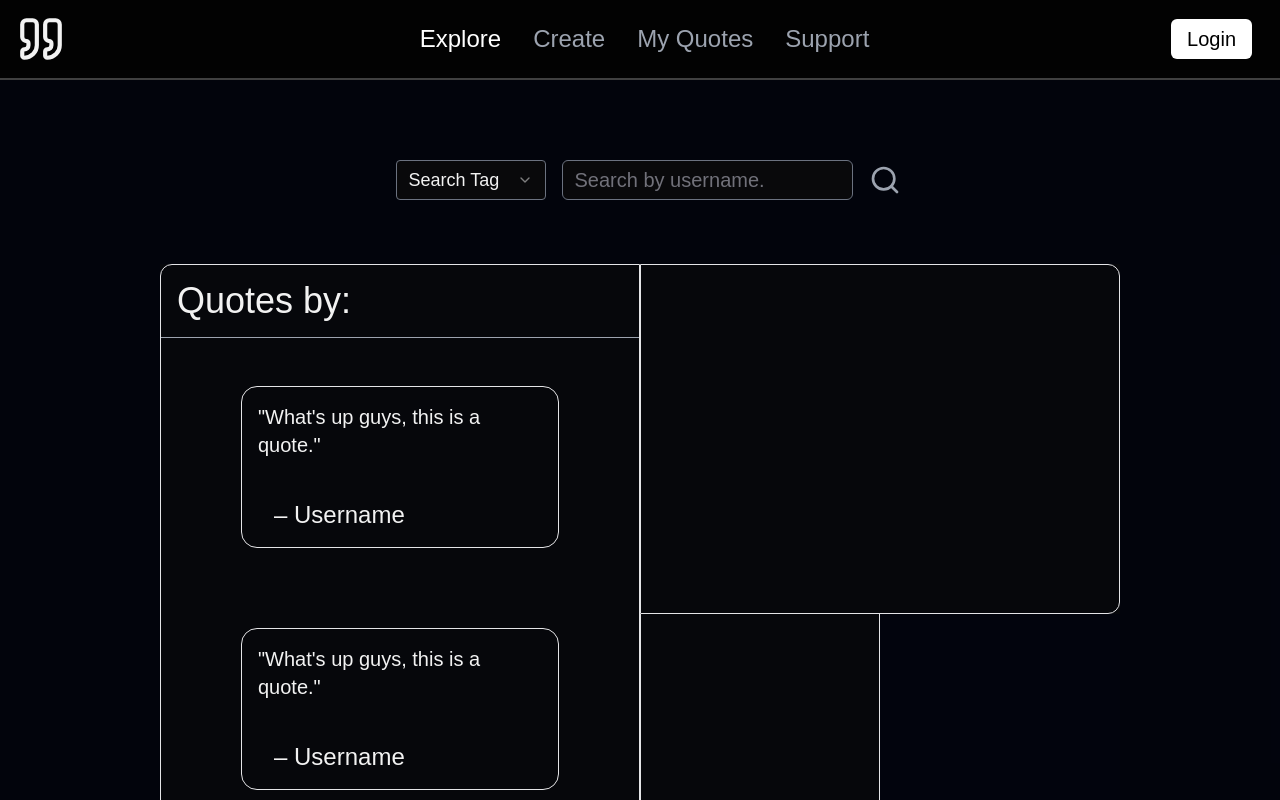
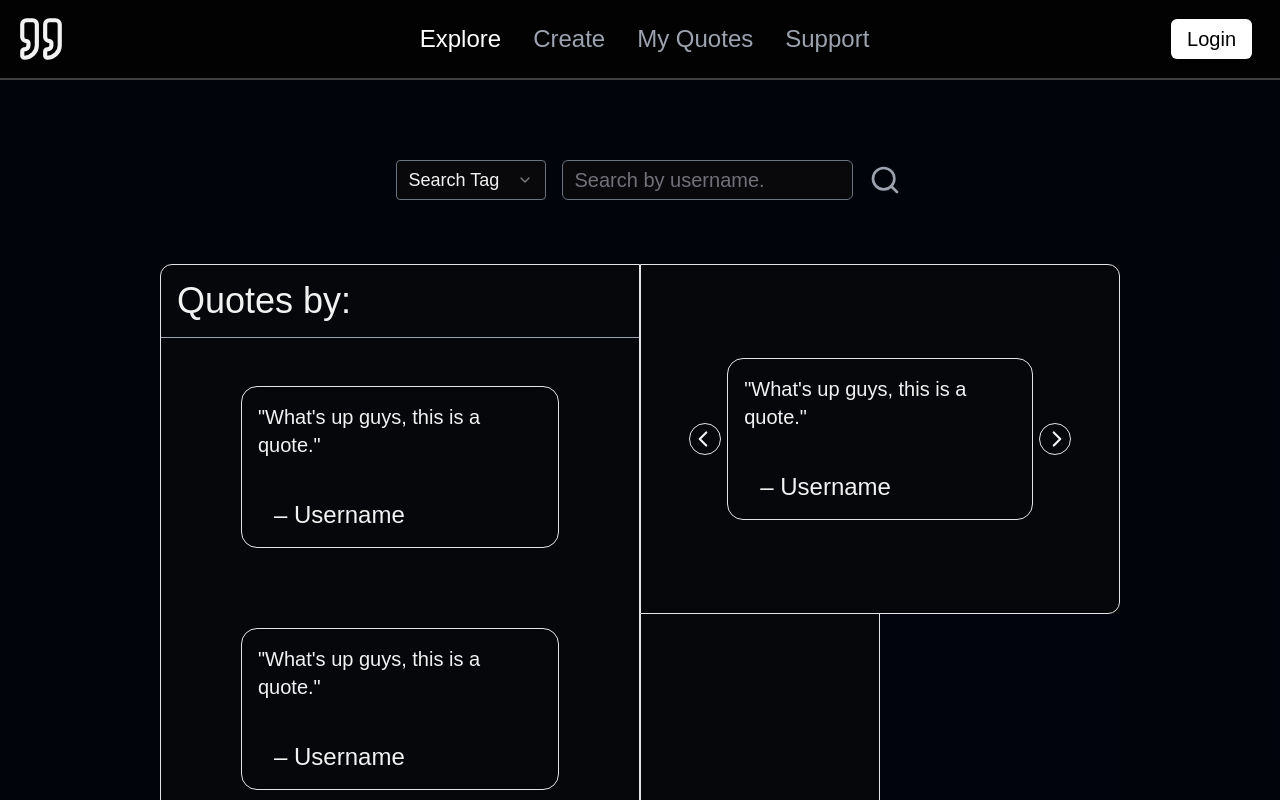
Before and after one commit to ZVKubajak/Quoteful, a React (Vite) app in the folder client/: page /explore in a window 1280 px wide. Shown: the top 800 px of the page. Built offline with nearby package versions, Linux system fonts and the light colour scheme.

Commit message:
Created Carousel Quote Container

```diff
--- a/client/src/pages/Explore.tsx
+++ b/client/src/pages/Explore.tsx
@@ -2,6 +2,8 @@ import { useState } from "react";
 
 import tagStyles from "@/lib/tagStyles";
 import { Search } from "lucide-react";
+import { ChevronLeft } from "lucide-react";
+import { ChevronRight } from "lucide-react";
 import { Input } from "@/components/ui/input";
 import {
   Select,
@@ -172,8 +174,37 @@ const Explore = () => {
         <div id="container-right" className="w-1/2">
           <div
             id="container-right-top"
-            className="h-1/2 border rounded-r-xl"
-          ></div>
+            className="flex flex-col h-1/2 border rounded-r-xl p-12"
+          >
+            <div className="flex-grow flex justify-between items-center">
+              <ChevronLeft size={32} className="border rounded-full pr-1" />
+              <div
+                id="carousel-quote-container"
+                className="w-4/5 border rounded-2xl text-xl p-4"
+              >
+                <p className="text-clip overflow-hidden">
+                  "What's up guys, this is a quote."
+                </p>
+
+                <div className="flex mt-10 mx-4">
+                  <div className="flex w-3/5">
+                    <h2 className="text-2xl">– Username</h2>
+                  </div>
+
+                  {tag && (
+                    <div className="flex justify-end w-2/5">
+                      <Badge
+                        className={`border-2 rounded-lg text-lg ${tagStyles[tag]}`}
+                      >
+                        {tag}
+                      </Badge>
+                    </div>
+                  )}
+                </div>
+              </div>
+              <ChevronRight size={32} className="border rounded-full pl-1" />
+            </div>
+          </div>
           <div id="container-right-bottom" className="flex h-1/2">
             <div
               id="container-right-bottom-left"
```
